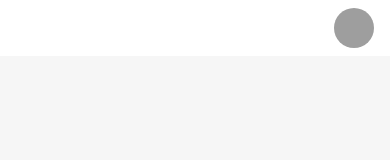
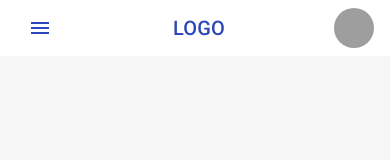
Before and after one commit to assertAI/CompanyProjectTemplate, a React (Create React App) app: page / in a window 390 px wide. Shown: the top 160 px of the page. Built offline with nearby package versions, Linux system fonts and the light colour scheme; grey boxes are pictures that could not be loaded.

Commit message:
Added styling to the navbar mobile view

```diff
--- a/src/MaterialUiComponents/AppBar.jsx
+++ b/src/MaterialUiComponents/AppBar.jsx
@@ -57,7 +57,7 @@ const ResponsiveAppBar = () => {
 							aria-controls="menu-appbar"
 							aria-haspopup="true"
 							onClick={handleOpenNavMenu}
-							color="inherit">
+							style={{ color: "#2D46B9" }}>
 							<MenuIcon />
 						</IconButton>
 						<Menu
@@ -76,11 +76,13 @@ const ResponsiveAppBar = () => {
 							onClose={handleCloseNavMenu}
 							sx={{
 								display: { xs: "block", md: "none" },
-								color: "black",
+								color: "#2D46B9",
 							}}>
 							{pages.map((page) => (
 								<MenuItem key={page} onClick={handleCloseNavMenu}>
-									<Typography textAlign="center">{page}</Typography>
+									<Typography textAlign="center" style={{ color: "#2D46B9" }}>
+										{page}
+									</Typography>
 								</MenuItem>
 							))}
 						</Menu>
@@ -89,7 +91,11 @@ const ResponsiveAppBar = () => {
 						variant="h6"
 						noWrap
 						component="div"
-						sx={{ flexGrow: 1, display: { xs: "flex", md: "none" } }}>
+						sx={{
+							flexGrow: 1,
+							display: { xs: "flex", md: "none" },
+							color: "#2D46B9",
+						}}>
 						LOGO
 					</Typography>
 					<Box sx={{ flexGrow: 1, display: { xs: "none", md: "flex" } }}>
```
